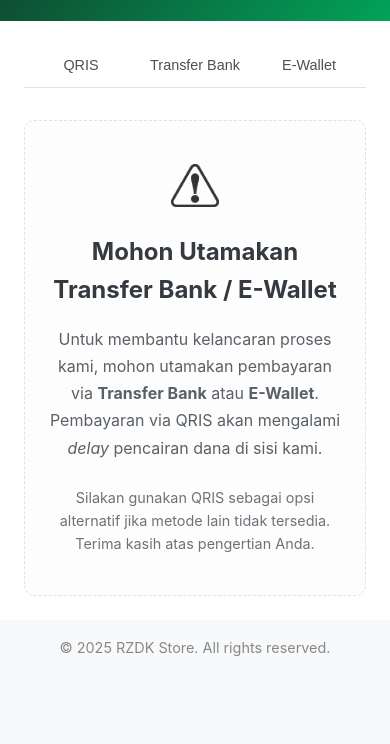
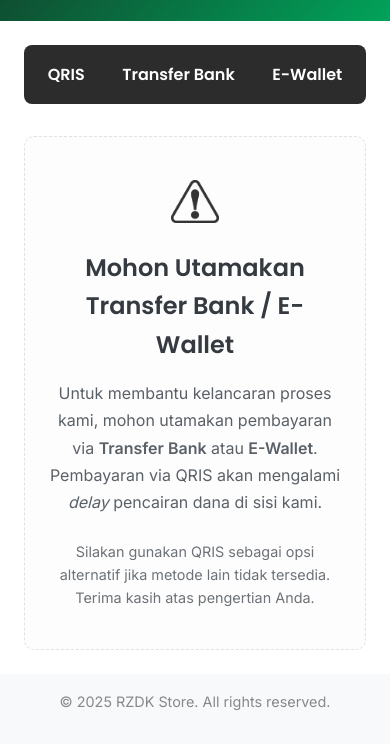
Before and after one commit to rzzdk/rzdkstore-payment, a plain HTML site: page index.html in a window 390 px wide. Shown: the part 267-1011 px from the top of the page. Before the commit the page ends 956 px from the top, so only its background shows below. Drawn offline with Linux system fonts and the light colour scheme.

Commit message:
Update index.html

```diff
--- a/index.html
+++ b/index.html
@@ -11,6 +11,14 @@
         />
         <meta property="og:image" content="icon-web.jpg" />
         <meta property="og:url" content="https://rzdkstore.vercel.app/" />
+
+        <link rel="preconnect" href="https://fonts.googleapis.com" />
+        <link rel="preconnect" href="https://fonts.gstatic.com" crossorigin />
+        <link
+            href="https://fonts.googleapis.com/css2?family=Poppins:wght@600&family=Inter:wght@400;500;600&display=swap"
+            rel="stylesheet"
+        />
+
         <title>Payment RZDK Store</title>
         <style>
             /* --- General Styling --- */
@@ -33,14 +41,24 @@
             }
 
             body {
-                font-family:
-                    -apple-system, BlinkMacSystemFont, "Segoe UI", Roboto,
-                    "Helvetica Neue", Arial, sans-serif;
+                /* MODIFIKASI: Menggunakan font Inter dari katalog */
+                font-family: "Inter", sans-serif;
                 background-color: var(--light-gray);
                 color: var(--text-color);
                 margin: 0;
                 padding: 1rem;
                 line-height: 1.6;
+            }
+
+            /* --- MODIFIKASI: Font Poppins (seperti katalog) --- */
+            .header h1,
+            .tab-link,
+            .payment-placeholder h3,
+            .method-header h2,
+            .copy-btn,
+            .account-number {
+                font-family: "Poppins", sans-serif;
+                font-weight: 600;
             }
 
             /* --- Main Container --- */
@@ -78,7 +96,7 @@
             .header h1 {
                 margin: 0;
                 font-size: 2rem;
-                font-weight: 600;
+                /* font-weight: 600; DIHAPUS: Diatur oleh blok Poppins */
             }
 
             .header p {
@@ -92,38 +110,47 @@
                 padding: 2.5rem;
             }
 
-            /* --- Tab System --- */
+            /* --- MODIFIKASI: Tab System (Gaya Katalog) --- */
             .tab-container {
                 display: flex;
-                border-bottom: 1px solid var(--border-color);
+                flex-wrap: wrap;
+                background: #2c2c2c; /* DIUBAH: Latar belakang kontainer gelap */
+                border-radius: 8px;
+                padding: 5px;
                 margin-bottom: 2rem;
-                justify-content: center;
             }
 
             .tab-link {
-                padding: 0.75rem 1.25rem;
+                flex-grow: 1; /* DIUBAH: Membuat tombol memenuhi ruang */
+                flex-shrink: 0;
+                padding: 12px 10px; /* DIUBAH: Padding baru */
                 cursor: pointer;
-                background-color: transparent;
+                background: none; /* DIUBAH: Latar transparan */
                 border: none;
-                font-size: 1.1rem;
-                font-weight: 500;
-                color: var(--text-color);
-                transition: all 0.2s ease-in-out;
-                margin-bottom: -1px;
-                border-bottom: 3px solid transparent;
-                white-space: nowrap;
+                font-size: 1em; /* DIUBAH: Menyesuaikan ukuran font */
+                /* font-weight: 500; DIHAPUS: Diatur oleh blok Poppins */
+                color: #ffffff; /* DIUBAH: Teks putih saat tidak aktif */
+                border-radius: 6px; /* DIUBAH: Sudut melengkung */
+                transition:
+                    background-color 0.3s ease,
+                    color 0.3s ease;
+                text-align: center;
+                /* Hapus margin-bottom, border-bottom, white-space */
             }
 
             .tab-link:hover {
-                background-color: #f9f9f9;
-                color: var(--dark-gray);
+                background-color: transparent; /* DIUBAH: Latar tetap transparan */
+                color: #0edf7d; /* DIUBAH: Teks menjadi hijau */
             }
 
             .tab-link.active {
-                color: var(--primary-color);
-                font-weight: 600;
-                border-bottom: 3px solid var(--primary-color);
+                background-color: #0edf7d; /* DIUBAH: Latar belakang HIJAU */
+                color: #171717; /* DIUBAH: Teks HITAM */
+                box-shadow: 0 2px 4px rgba(0, 0, 0, 0.3);
+                /* Hapus color dan border-bottom lama */
+                /* font-weight: 600; DIHAPUS: Diatur oleh blok Poppins */
             }
+            /* --- AKHIR MODIFIKASI TAB --- */
 
             .tab-content {
                 display: none;
@@ -264,7 +291,7 @@
 
             .account-number {
                 font-size: 1.5rem;
-                font-weight: 600;
+                /* font-weight: 600; DIHAPUS: Diatur oleh blok Poppins */
                 color: var(--dark-gray);
                 word-break: break-all;
                 margin-right: 1rem;
@@ -283,7 +310,7 @@
                 border: none;
                 padding: 0.75rem 1.25rem;
                 border-radius: 6px;
-                font-weight: 600;
+                /* font-weight: 600; DIHAPUS: Diatur oleh blok Poppins */
                 cursor: pointer;
                 transition:
                     background-color 0.2s ease,
@@ -474,15 +501,27 @@
                 .button-group .copy-btn {
                     flex: 1;
                 }
+
+                /* MODIFIKASI: Penyesuaian Tab Responsif */
                 .tab-container {
-                    width: 100%;
+                    flex-wrap: nowrap;
+                    overflow-x: auto;
+                    -ms-overflow-style: none; /* IE 11 */
+                    scrollbar-width: none; /* Firefox */
                 }
+                /* Sembunyikan scrollbar untuk Chrome, Safari, Opera */
+                .tab-container::-webkit-scrollbar {
+                    display: none;
+                }
+
                 .tab-link {
-                    flex: 1;
-                    text-align: center;
-                    font-size: 0.9rem;
-                    padding: 0.75rem 0.25rem;
+                    /* font-size: 0.9rem; */ /* Ukuran font sudah diatur oleh .tab-link */
+                    padding: 12px 15px; /* Sesuaikan padding responsif */
+                    flex-shrink: 0; /* Mencegah tombol menyusut */
+                    white-space: nowrap; /* Pastikan teks tidak terpotong */
                 }
+                /* --- AKHIR MODIFIKASI TAB --- */
+
                 #qris .method-header {
                     justify-content: center;
                 }
```
